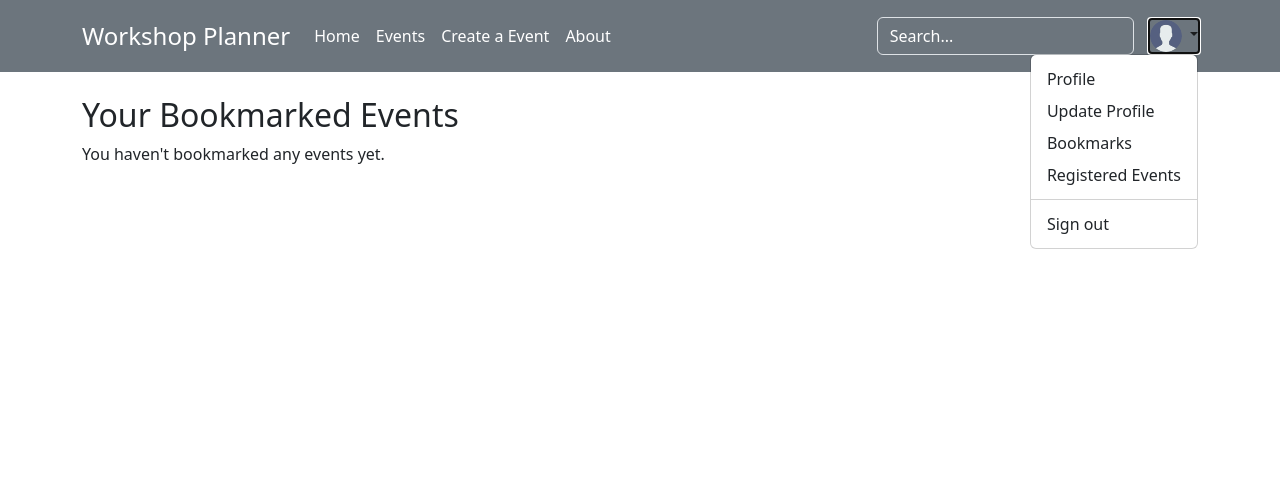
After one commit to Emre-Oktay/workshopPlanner, a Django app: page /bookmarks/ in a window 1280 px wide, after a click that opens the changed part. The commit adds this page. Shown: the top 489 px of the page. Run offline with Django 4.2, Linux system fonts and the light colour scheme; the visitor is signed in with stand-in values (Sample User, id 1); data that the repository does not hold is empty.

Commit message:
Add registration and bookmarks

```diff
--- a/events/admin.py
+++ b/events/admin.py
@@ -1,6 +1,6 @@
 from django.contrib import admin
 
-from .models import Event, Location, EventSessionItem, Tag, Category, Invitation, Comment
+from .models import Event, Location, EventSessionItem, Tag, Category, Invitation, Comment, Bookmark
 
 admin.site.register(Location)
 admin.site.register(Event)
@@ -9,3 +9,4 @@ admin.site.register(Tag)
 admin.site.register(Category)
 admin.site.register(Invitation)
 admin.site.register(Comment)
+admin.site.register(Bookmark)
--- /dev/null
+++ b/events/templates/events/bookmarked_events.html
@@ -0,0 +1,14 @@
+{% extends 'base.html' %}
+
+{% block content %}
+<h2>Your Bookmarked Events</h2>
+{% if bookmarks %}
+<ul>
+    {% for bookmark in bookmarks %}
+    <li><a href="{% url 'event_detail' event_id=bookmark.event.id %}">{{ bookmark.event.title }}</a></li>
+    {% endfor %}
+</ul>
+{% else %}
+<p>You haven't bookmarked any events yet.</p>
+{% endif %}
+{% endblock %}
--- a/events/urls.py
+++ b/events/urls.py
@@ -4,15 +4,26 @@ from . import views
 urlpatterns = [
     path('events/', views.event_list, name='event_list'),
     path('events/<int:event_id>/', views.event_detail, name='event_detail'),
+
     path('events/create/', views.create_event, name='create_event'),
+    path('events/<int:event_id>/edit/', views.edit_event, name='edit_event'),
+    path('events/<int:event_id>/delete/',
+         views.delete_event, name='delete_event'),
+
     path('events/create-location/', views.create_location, name='create_location'),
+
     path('events/<int:event_id>/create-session-item/',
          views.create_session_item, name='create_session_item'),
     path('events/<int:event_id>/edit-session/<int:session_id>/',
          views.edit_session_item, name='edit_session_item'),
-    path('events/<int:event_id>/edit/', views.edit_event, name='edit_event'),
-    path('events/<int:event_id>/delete/',
-         views.delete_event, name='delete_event'),
+
     path('comment/<int:comment_id>/delete/',
          views.delete_comment, name='delete_comment'),
+
+    path('events/<int:event_id>/register/',
+         views.register_to_event, name='register_to_event'),
+
+    path('events/<int:event_id>/bookmark/',
+         views.bookmark_event, name='bookmark_event'),
+    path('bookmarks/', views.bookmarked_events, name='bookmarked_events'),
 ]
--- a/events/views.py
+++ b/events/views.py
@@ -3,7 +3,7 @@ from django.shortcuts import render, get_object_or_404, redirect
 from django.urls import reverse
 from django.contrib.auth.decorators import login_required
 
-from .models import Event, Location, EventSessionItem, Comment
+from .models import Event, Location, EventSessionItem, Comment, Bookmark
 from .forms import EventForm, EventImageForm, LocationForm, EventSessionForm
 
 
@@ -134,3 +134,33 @@ def delete_comment(request, comment_id):
         return redirect('event_detail', comment.event.id)
 
     return render(request, 'events/delete_comment.html', {'comment': comment})
+
+
+@login_required(login_url='accounts/login')
+def register_to_event(request, event_id):
+    event = get_object_or_404(Event, pk=event_id)
+
+    if request.user not in event.participants.all():
+        event.participants.add(request.user)
+
+    return redirect('event_detail', event_id=event.id)
+
+
+@login_required(login_url='accounts/login')
+def bookmark_event(request, event_id):
+    event = get_object_or_404(Event, pk=event_id)
+
+    bookmark, created = Bookmark.objects.get_or_create(
+        user=request.user, event=event)
+
+    if not created:
+        # If the bookmark already exists, remove it
+        bookmark.delete()
+
+    return redirect('event_detail', event_id=event.id)
+
+
+@login_required(login_url='accounts/login')
+def bookmarked_events(request):
+    bookmarks = Bookmark.objects.filter(user=request.user)
+    return render(request, 'events/bookmarked_events.html', {'bookmarks': bookmarks})
--- a/templates/base.html
+++ b/templates/base.html
@@ -46,7 +46,7 @@
                     <ul class="dropdown-menu text-small">
                         <li><a class="dropdown-item" href="{% url 'user' request.user.id %}">Profile</a></li>
                         <li><a class="dropdown-item" href="{% url 'update-user' %}">Update Profile</a></li>
-                        <li><a class="dropdown-item" href="#">Bookmarks</a></li>
+                        <li><a class="dropdown-item" href="{% url 'bookmarked_events' %}">Bookmarks</a></li>
                         <li><a class="dropdown-item" href="#">Registered Events</a></li>
                         <li>
                             <hr class="dropdown-divider">
```
Also changed, not shown: events/models.py (+8 -0 lines), events/templates/events/event_detail.html (+46 -3 lines), events/migrations/0013_bookmark.py (added), users/migrations/0004_delete_creator.py (added).
